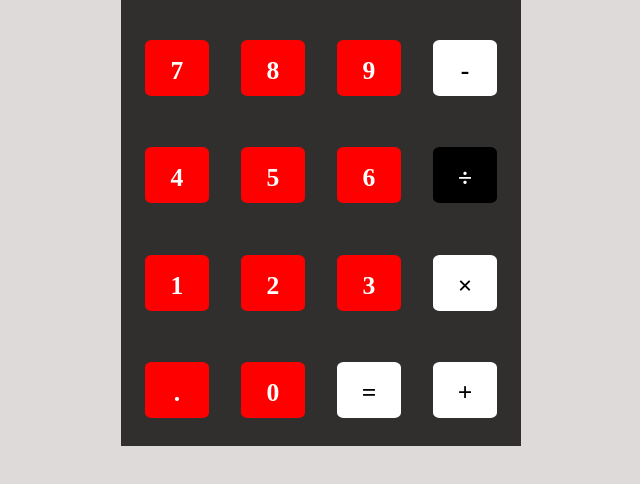
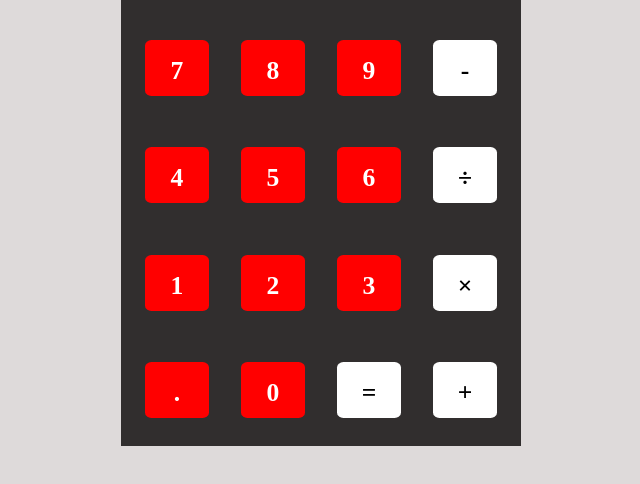
Before and after one commit to repani145/calcu, a plain HTML site: page index.html in a window 1280 px wide. Shown: the part 144-628 px from the top of the page, without its empty margins (319-959 px from the left). Drawn offline with Linux system fonts and the light colour scheme.

Commit message:
Update index.html

```diff
--- a/index.html
+++ b/index.html
@@ -123,7 +123,7 @@
         <p class="r p9">4</p>
         <p class="r p10">5</p>
         <p class="r p11">6</p>
-        <p class="b p12">&#xf7;</p>
+        <p class="w p12">&#xf7;</p>
         <p class="r p13" >1</p>
         <p class="r p14">2</p>
         <p class="r p15">3</p>
```
